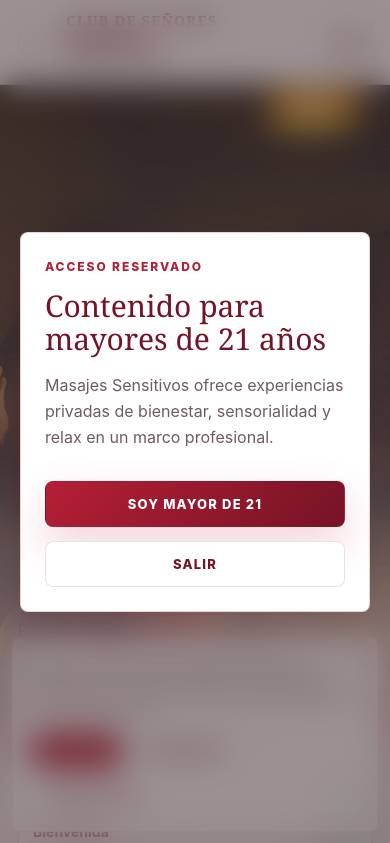
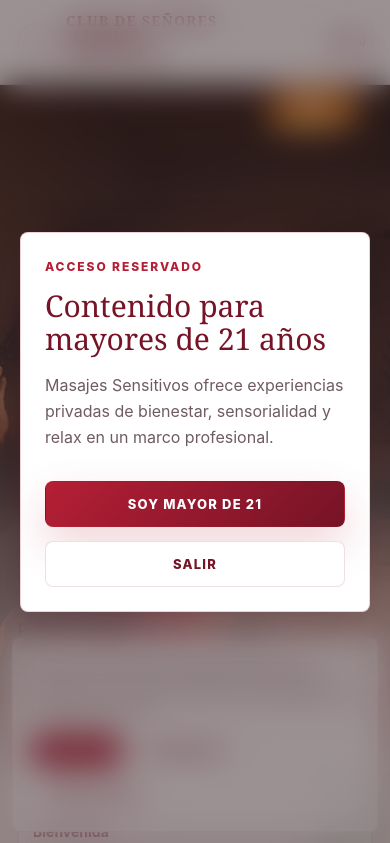
Before and after one commit to DylanMachado1/terapeutas-tantricas, a plain HTML site: page index.html in a window 390 px wide. Shown: the top 843 px of the page. Drawn offline with Linux system fonts and the light colour scheme.

Commit message:
Update old hero image without filter

```diff
--- a/styles.css
+++ b/styles.css
@@ -182,7 +182,7 @@ textarea {
   inset: 0;
   background:
     linear-gradient(90deg, rgba(255, 250, 248, 0.98) 0%, rgba(255, 250, 248, 0.92) 36%, rgba(255, 250, 248, 0.32) 58%, rgba(255, 250, 248, 0.04) 100%),
-    url("assets/optimized/hero-masajista-roja.jpeg");
+    url("assets/optimized/hero-masajista-roja-sin-filtro.jpeg");
   background-size: cover;
   background-position: 76% center;
 }
@@ -1567,7 +1567,7 @@ textarea:disabled {
   .hero-media {
     background:
       linear-gradient(180deg, rgba(255, 250, 248, 0.06) 0%, rgba(255, 250, 248, 0.2) 36%, rgba(255, 250, 248, 0.96) 72%, #fff7f6 100%),
-      url("assets/optimized/hero-masajista-roja.jpeg");
+      url("assets/optimized/hero-masajista-roja-sin-filtro.jpeg");
     background-size: cover;
     background-position: center top;
   }
```
Also changed, not shown: assets/optimized/hero-masajista-roja-sin-filtro.jpeg (added).
